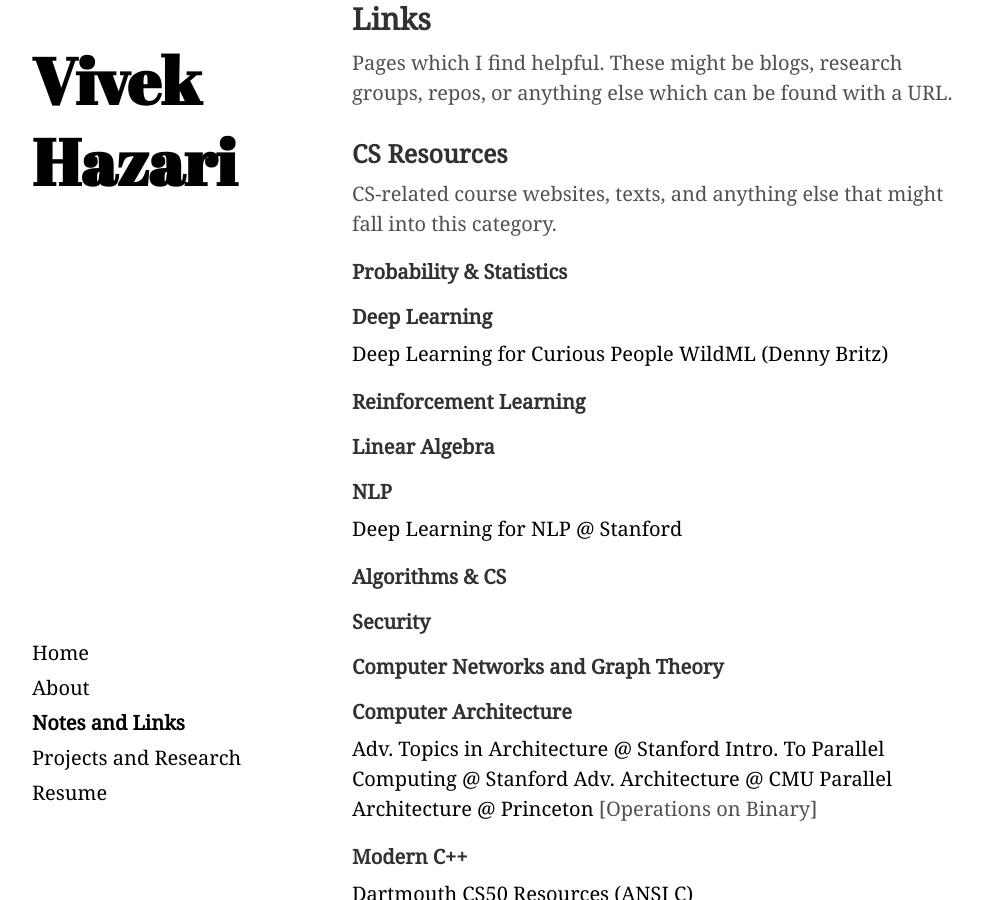
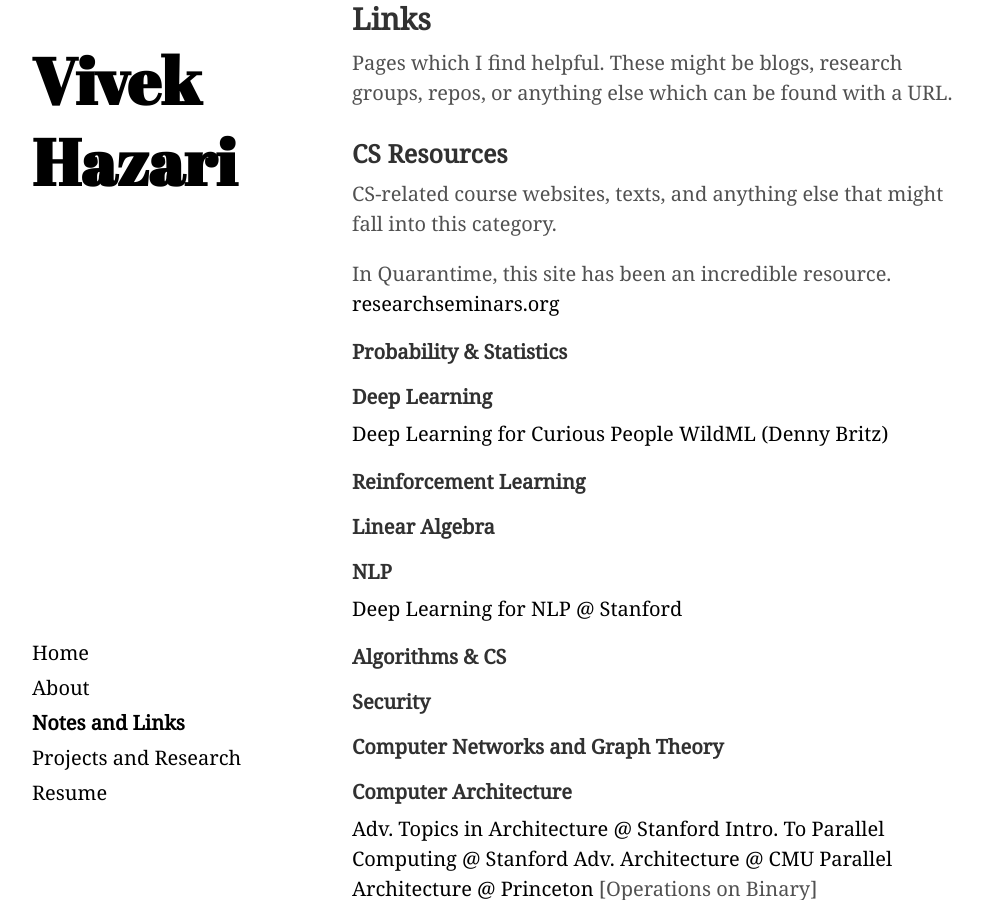
Before and after one commit to Vivekhaz/site_personal, a Jekyll site: the page built from notes.md, in a window 1280 px wide and 900 px high, scrolled down 878 px. Shown: the whole window, without its empty margins (208-1191 px from the left). Built offline with Jekyll 4.4.1, drawn with Linux system fonts in a browser that asks for light colours.

Commit message:
Update notes.md

```diff
--- a/notes.md
+++ b/notes.md
@@ -35,6 +35,9 @@ Pages which I find helpful. These might be blogs, research groups, repos, or any
 
 ### CS Resources
 CS-related course websites, texts, and anything else that might fall into this category.
+
+In Quarantime, this site has been an incredible resource.
+[researchseminars.org](https://researchseminars.org)
 
 #### Probability & Statistics
 
```
